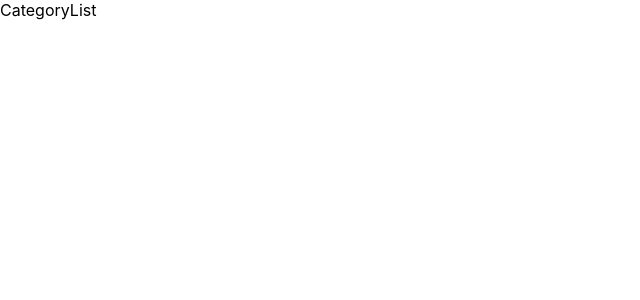
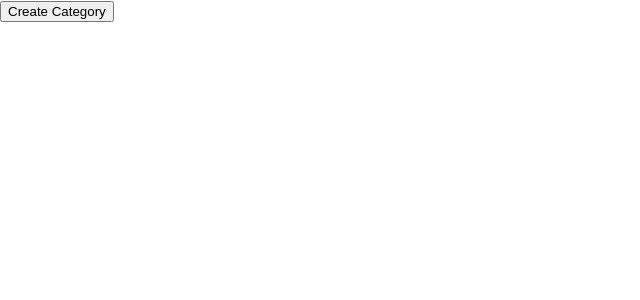
Before and after one commit to NSS-Day-Cohort-68/rare-client-monty-py, a React (Create React App) app: page /categories in a window 1280 px wide. Shown: the top 300 px of the page, without its empty margins (0-640 px from the left). Built offline with nearby package versions, Linux system fonts and the light colour scheme; sample sign-in values are in the browser's storage.

Commit message:
set up create categories button

```diff
--- a/src/components/categories/CategoryList.js
+++ b/src/components/categories/CategoryList.js
@@ -1,7 +1,13 @@
+import { useNavigate } from "react-router-dom"
 
 
 export default function CategoryList() {
+    const navigate = useNavigate()
   return (
-    <div>CategoryList</div>
+    <div className="categoryList-main-container">
+        <div className="create-category-btn-container">
+            <button onClick={navigate('./createCategory')}>Create Category</button>
+        </div>
+    </div>
   )
 }
```
